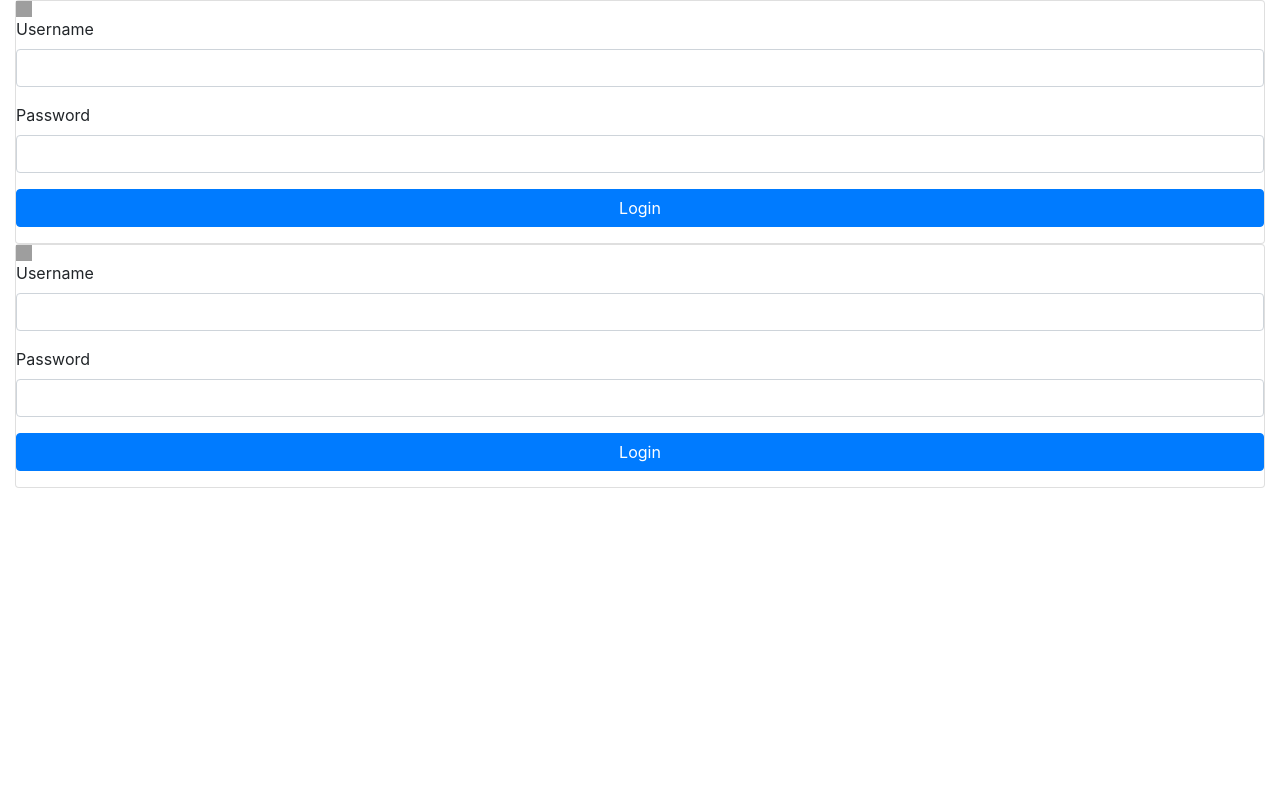
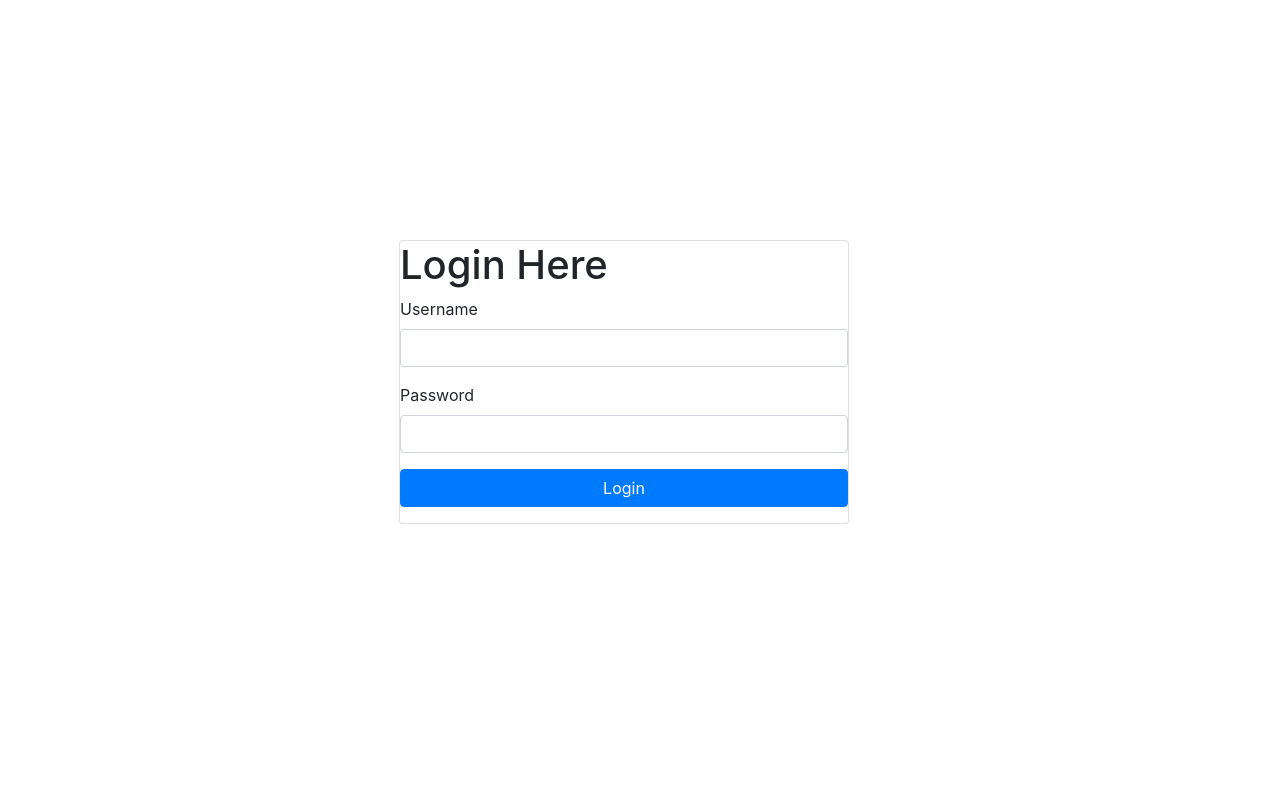
Before and after one commit to RikaPamela/Movie-Room, an Angular app in the folder the-movie-room/: page /login in a window 1280 px wide. Shown: the top 800 px of the page. Built offline with nearby package versions, Linux system fonts and the light colour scheme; grey boxes are pictures that could not be loaded.

Commit message:
added login functionality

```diff
--- a/the-movie-room/environment.ts
+++ b/the-movie-room/environment.ts
@@ -1,6 +1,7 @@
 export const environment =
 {
-    URL: 'https://dummyjson.com/auth/login',
+    URL_USER :"http://localhost:8081/",
+    //URL: 'https://dummyjson.com/auth/login',
     JWT: "",
     TOKEN_KEY: 'auth-token',
     USER_KEY: 'auth-user',
--- a/the-movie-room/src/app/login/login.component.html
+++ b/the-movie-room/src/app/login/login.component.html
@@ -1,6 +1,8 @@
+<div class="login-page">
   <div class="col-md-12">
     <div class="card card-container">
-    <img id="profile-img" src="//ssl.gstatic.com/accounts/ui/avatar_2x.png" class="profile-img-card" />
+      <div class="heading"><h1>Login Here</h1></div>
+      <!-- <img id="profile-img" src="https://dribbble.com/shots/6326576/attachments/1354818?mode=media" class="profile-img-card"/> -->
       <form *ngIf="!isLoggedIn" name="form" (ngSubmit)="f.form.valid && onSubmit()" #f="ngForm" novalidate>
         <div class="form-group">
           <label for="username">Username</label>
@@ -35,3 +37,4 @@
         Logged in as {{ roles }}.
       </div>
     </div>
+</div>
--- a/the-movie-room/src/app/login/login.component.scss
+++ b/the-movie-room/src/app/login/login.component.scss
@@ -1,4 +1,25 @@
-.profile-img-card{
-    width: 1rem;
-    height: 1rem;
+:root {
+    --GREY50: #e7e7e7;
+    --GREEN50: #6fb554;
+    --WHITE: #ffffff;
+    --GRADIENTCOLOR:
 }
+
+.login-page {
+    width: 30rem;
+    height: 30rem;
+    background-color: var(--WHITE);
+    position: relative;
+    left: 30%;
+    margin-top: 15rem;
+    justify-content: end;
+}
+
+// .login-page form{
+//     border: none;
+// 	border-radius: 0;
+// 	outline: none;
+//     -webkit-appearance: none;
+// 	-moz-appearance: none;
+// 	appearance: none;
+// }
--- a/the-movie-room/src/services/auth.service.ts
+++ b/the-movie-room/src/services/auth.service.ts
@@ -15,14 +15,14 @@ export class AuthService {
   constructor(private http: HttpClient) { }
 
   login(username: string, password: string): Observable<any> {
-    return this.http.post(environment.URL + 'signin', {
+    return this.http.post(environment.URL_USER + 'signin', {
       username,
       password
     }, httpOptions);
   }
 
   register(username: string, email: string, password: string): Observable<any> {
-    return this.http.post(environment.URL + 'signup', {
+    return this.http.post(environment.URL_USER + 'signup', {
       username,
       email,
       password
```
Also changed, not shown: the-movie-room/src/services/user.service.ts (+4 -4 lines). Lines whose indentation alone changed are shown as unchanged.
